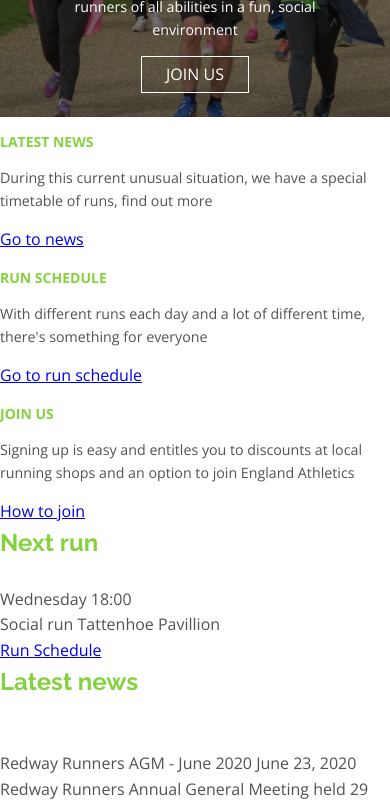
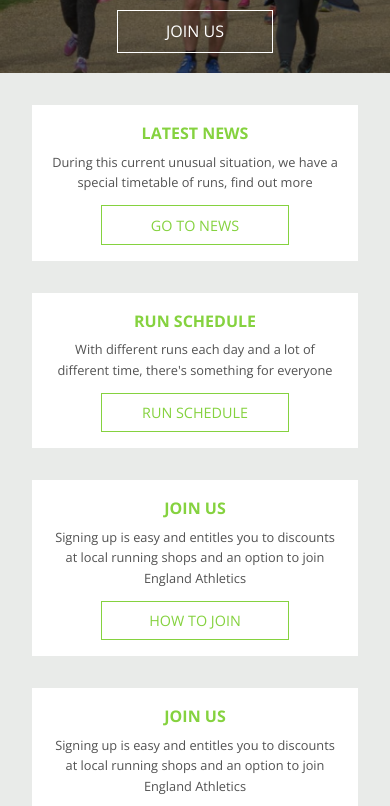
Before and after one commit to ravenblack24/rr-redesign, a website: page index.html in a window 390 px wide. Shown: the part 263-1069 px from the top of the page. Drawn offline with nearby package versions, Linux system fonts and the light colour scheme.

Commit message:
Responsive header and hero

```diff
--- a/index.html
+++ b/index.html
@@ -19,26 +19,41 @@
             <div class="hero__container">
                 <h1 class="hero__container__mainintro">We run <br />Milton Keynes</h1>
                 <p class="hero__container__intro">We're a community running club welcoming runners of all abilities in a fun, social environment</p>
-                <a href="#" class="hero__container__cta">Join us</a>
+                <a href="#" class="cta-button">Join us</a>
             </div>
         </section>
 
         <!-- Quick Links -->
         <section class="quicklinks">
-            <div class="quicklinks__block">
+            <div class="quicklinks__container">
+                <div class="quicklinks__container__block">
+                    <div class="quicklinks__container__block__content">
                         <h3>Latest news</h3>
                         <p>During this current unusual situation, we have a special timetable of runs, find out more</p>
-                <a href="#">Go to news</a>
+                        <a href="#" class="cta-button cta-button--small cta-button--green">Go to news</a>
                      </div>
-            <div class="quicklinks__block">
+                </div>
+                <div class="quicklinks__container__block">
+                    <div class="quicklinks__container__block__content">
                         <h3>Run Schedule</h3>
                         <p>With different runs each day and a lot of different time, there's something for everyone</p>
-                <a href="#">Go to run schedule</a>
+                        <a href="#" class="cta-button cta-button--small  cta-button--green">Run schedule</a>
                     </div>
-            <div class="quicklinks__block">
+                </div>
+                <div class="quicklinks__container__block">
+                    <div class="quicklinks__container__block__content">
                         <h3>Join us</h3>
                         <p>Signing up is easy and entitles you to discounts at local running shops and an option to join England Athletics</p>
-                <a href="#">How to join</a>
+                        <a href="#" class="cta-button cta-button--small cta-button--green">How to join</a>
+                    </div>
+                </div>
+                <div class="quicklinks__container__block">
+                    <div class="quicklinks__container__block__content">
+                        <h3>Join us</h3>
+                        <p>Signing up is easy and entitles you to discounts at local running shops and an option to join England Athletics</p>
+                        <a href="#" class="cta-button cta-button--small cta-button--green">How to join</a>
+                    </div>
+                </div>
             </div>
         </section>
 
--- a/scss/partials/_all.scss
+++ b/scss/partials/_all.scss
@@ -1,4 +1,4 @@
 @import 'base';
 @import 'header';
 @import 'hero';
-@import 'intro';
+@import 'quicklinks';
--- a/scss/partials/_base.scss
+++ b/scss/partials/_base.scss
@@ -1,3 +1,7 @@
+* {
+    box-sizing: border-box;
+}
+
 body {
     color: $dark-gray;
     font-family: $ff-body;
@@ -22,12 +26,13 @@ h1 {
     font-size: 2rem;
     text-transform: uppercase;
     font-weight: $fw-b;
+    margin: 0;
 
-    @media(min-width: 40em) {
+    @media(min-width: 48em) {
         font-size: 3.125rem
     }
 
-    @media(min-width:77.5em) {
+    @media(min-width: 64em) {
         font-size: 4rem
     }
 
@@ -41,7 +46,7 @@ h2 {
 
 h3 {
     font-family: $ff-body;
-    font-size: 0.875rem;
+    font-size: 1rem;
     text-transform: uppercase;
     color: $green;
 }
@@ -53,37 +58,52 @@ h4 {
 }
 
 p {
-    font-size: 0.89rem;
+    font-size: 0.80rem;
     color: $dark-gray;
 
-    @media(min-width: 40em) {
+    @media(min-width: 48em) {
         font-size: 1.25rem
     }
 
-    @media(min-width:77.5em) {
+    @media(min-width: 64em) {
         font-size: 1.5rem
     }
 }
 
 /* Button link styles */
-
-@mixin link-button($color: $white, $width: 6em, $padding: 0.3em, $font-size: 1rem) {
-    border: 1px solid $color;
-    color: $color;
-    width: $width;
+.cta-button {
+    border: 1px solid $white;
+    color: $white;
     text-decoration: none;
     text-transform: uppercase;
-    padding: $padding;
-    font-size: $font-size;
+    padding: 0.5em 3em;
+    font-size: 1rem;
     margin: 0 auto;
+    display: block;
+    max-width: 13em;
 
-    @media(min-width: 40em) {
-        font-size: 1.25rem
+    &:hover,
+    &:focus {
+        border-color: $green;
+        color: $green;
     }
+
+    &--small {
+        font-size: 0.9rem;
+        padding-left: 1em;
+        padding-right: 1em;
+    }
+
+    &--green {
+        border: 1px solid $green;
+        color: $green;
+
+        &:hover,
+        &:focus {
+            border-color: $white;
+            color: $white;
+            background-color: $green;
+        }
+    }
+
 }
-
-@mixin link-button-hover($color: $green) {
-    border: 1px solid $color;
-    color: $color;
-    outline: none;
-}
--- a/scss/partials/_header.scss
+++ b/scss/partials/_header.scss
@@ -7,10 +7,6 @@
 
     @media(min-width: 48em) {
         padding: 1em 0 0.5em 4em;
-    }
-
-    @media(min-width:77.5em) {
-
     }
 
     &__logo {
--- a/scss/partials/_hero.scss
+++ b/scss/partials/_hero.scss
@@ -1,28 +1,27 @@
 .hero {
-    width: 100%;
-    margin: 0 auto;
 
     &__container {
         background-image: url(../../img/hero.PNG);
         background-position: center;
         background-size: cover;
-        padding: 2em 1.9em 1.5em 1.9em;
+        padding-bottom: 1.25em;
         display: flex;
         flex-direction: column;
         justify-content: flex-end;
         text-align: center;
-        min-height: 15.875em;
+        height: 16.8125em;
 
-        @media(min-width: 32.5em) {
-            padding: 2em 4em 1.5em 4em;
-        }
+        // @media(min-width: 32.5em) {
+        //     padding-left: 4em;
+        //     padding-right: 4em;
+        // }
 
-        @media(min-width: 40em) {
+        @media(min-width: 48em) {
             min-height: 30em;
         }
 
         &__mainintro {
-             margin-bottom: 0.5em;
+             margin-bottom: 0.25em;
 
         }
 
@@ -30,22 +29,21 @@
             color: $white;
             margin: 0 auto;
             margin-bottom: 1em;
-            max-width: 540px;
+            // max-width: 540px;
+            padding-left: 2.1em;
+            padding-right: 2em;
 
-            @media(min-width: 77.5em) {
+            @media(min-width: 48em) {
+                // max-width: 638px;
+                width: 90%;
+            }
+
+            @media(min-width: 64em) {
                 max-width: 638px;
             }
+
         }
 
-        &__cta {
-            @include link-button;
-            margin: 0 auto;
-
-            &:hover,
-            &:focus {
-                @include link-button-hover;
-            }
-        }
     }
 
 
--- /dev/null
+++ b/scss/partials/_quicklinks.scss
@@ -0,0 +1,50 @@
+.quicklinks {
+    background-color: $light-gray;
+    margin: 0 auto;
+    padding: 1em;
+
+    &__container {
+
+        @media(min-width: 48em) {
+            display: flex;
+            flex-wrap: wrap;
+            max-width: 960px;
+            margin: 0 auto;
+        }
+
+        &__block {
+
+            padding: 1em;
+            text-align: center;
+
+            @media(min-width: 48em) {
+                display: flex;
+                justify-content: space-between;
+                flex-wrap: wrap;
+                flex: 1 0 30%
+            }
+
+            &__content {
+                background-color: $white;
+                padding: 1em ;
+                flex: 0 0 100%;
+                max-width: 100%;
+            }
+
+
+            h3 {
+                margin-top:0;
+                margin-bottom: 0.3em;
+                font-weight: $fw-b;
+            }
+
+            p {
+                font-size: 0.8rem;
+            }
+        }
+
+
+    }
+
+
+}
```
Also changed, not shown: css/main.css, scss/partials/_intro.scss (deleted). Lines whose indentation alone changed are shown as unchanged.
